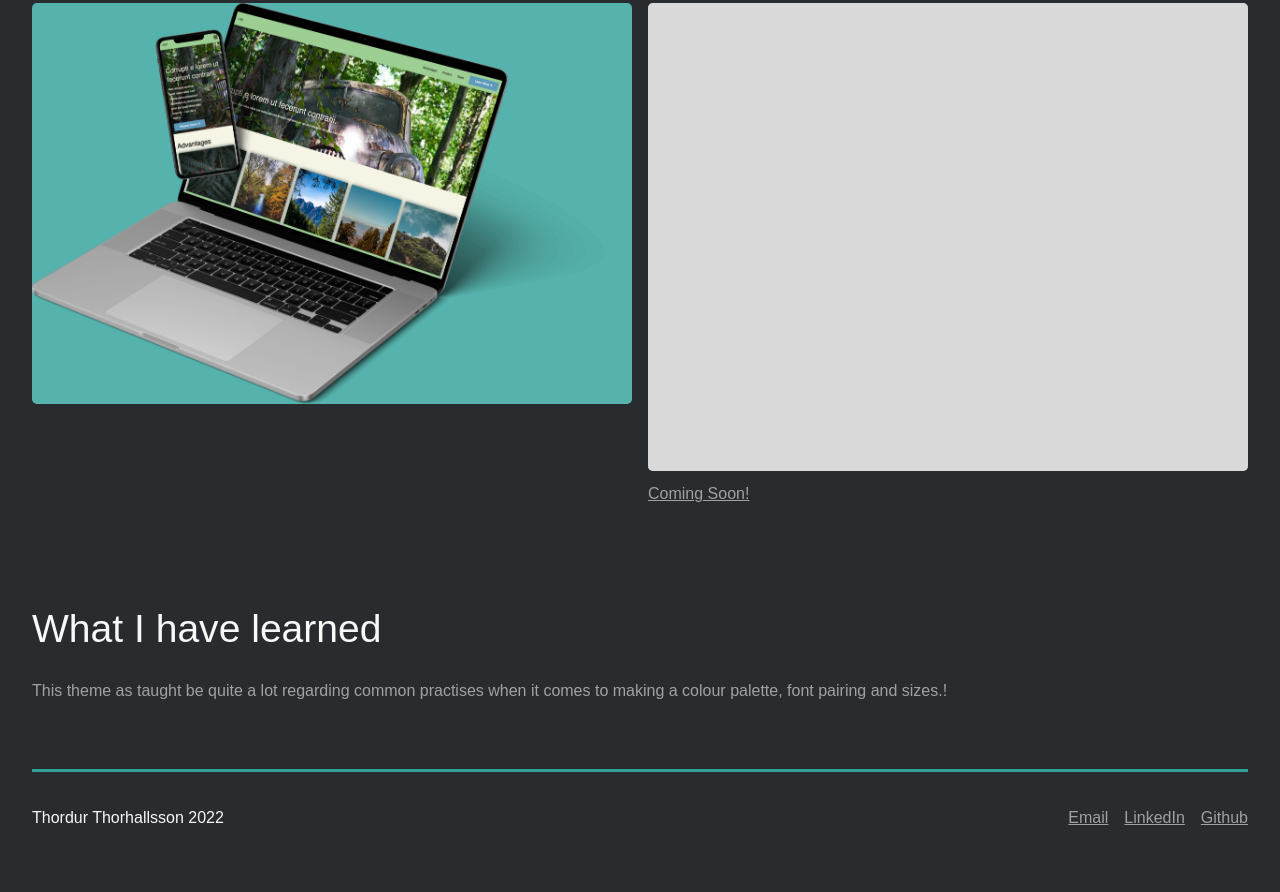
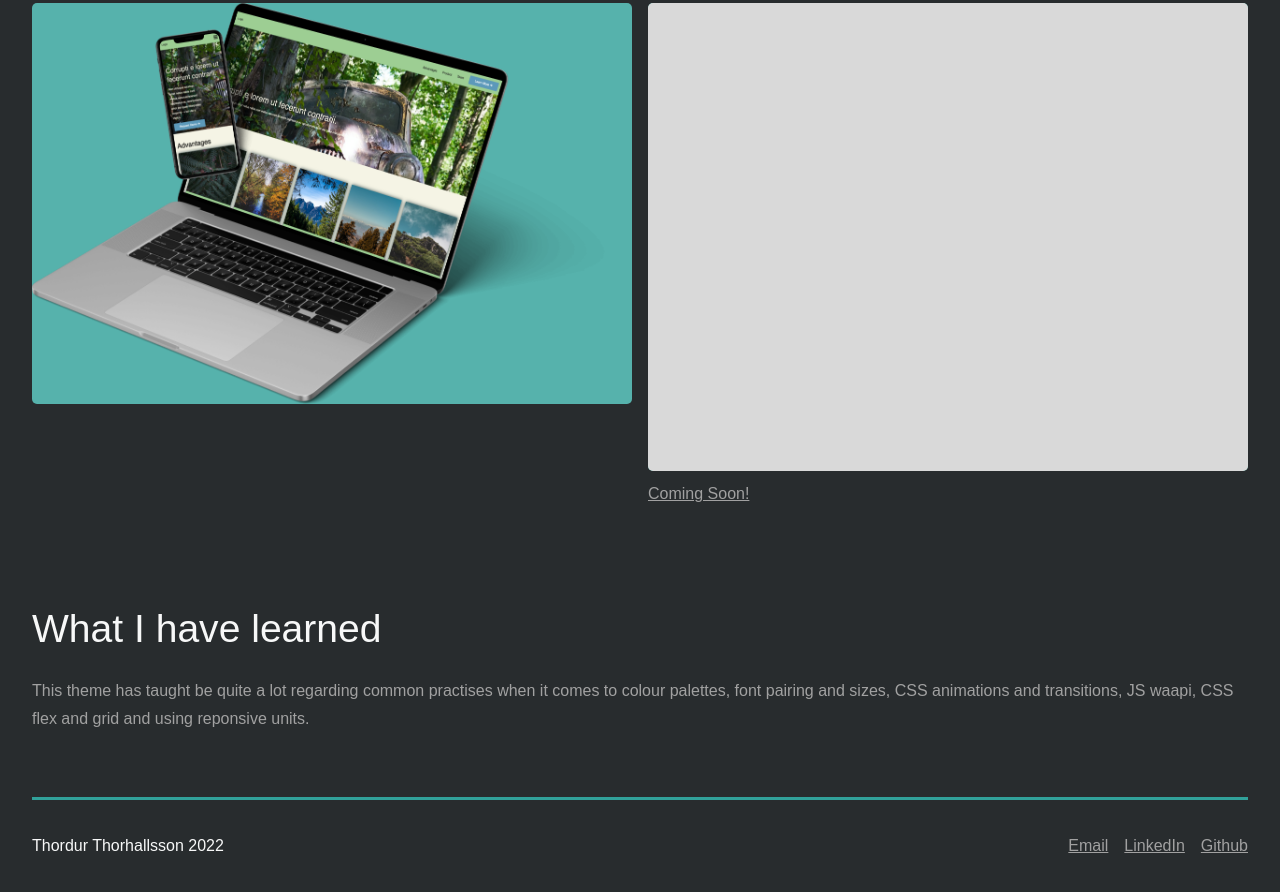
Before and after one commit to ThordurTh/assignment_portfolio, a plain HTML site: page index.html in a window 1280 px wide. Shown: the part 1937-2829 px from the top of the page. Before the commit the page ends 2801 px from the top, so only its background shows below. Drawn offline with Linux system fonts and the light colour scheme.

Commit message:
what i have learned

```diff
--- a/index.html
+++ b/index.html
@@ -85,8 +85,10 @@
       <section id="design_for_developers">
         <h2>What I have learned</h2>
         <p>
-          This theme as taught be quite a lot regarding common practises when it
-          comes to making a colour palette, font pairing and sizes.!
+          This theme has taught be quite a lot regarding common practises when
+          it comes to colour palettes, font pairing and sizes, CSS animations
+          and transitions, JS waapi, CSS flex and grid and using reponsive
+          units.
         </p>
       </section>
     </main>
```
